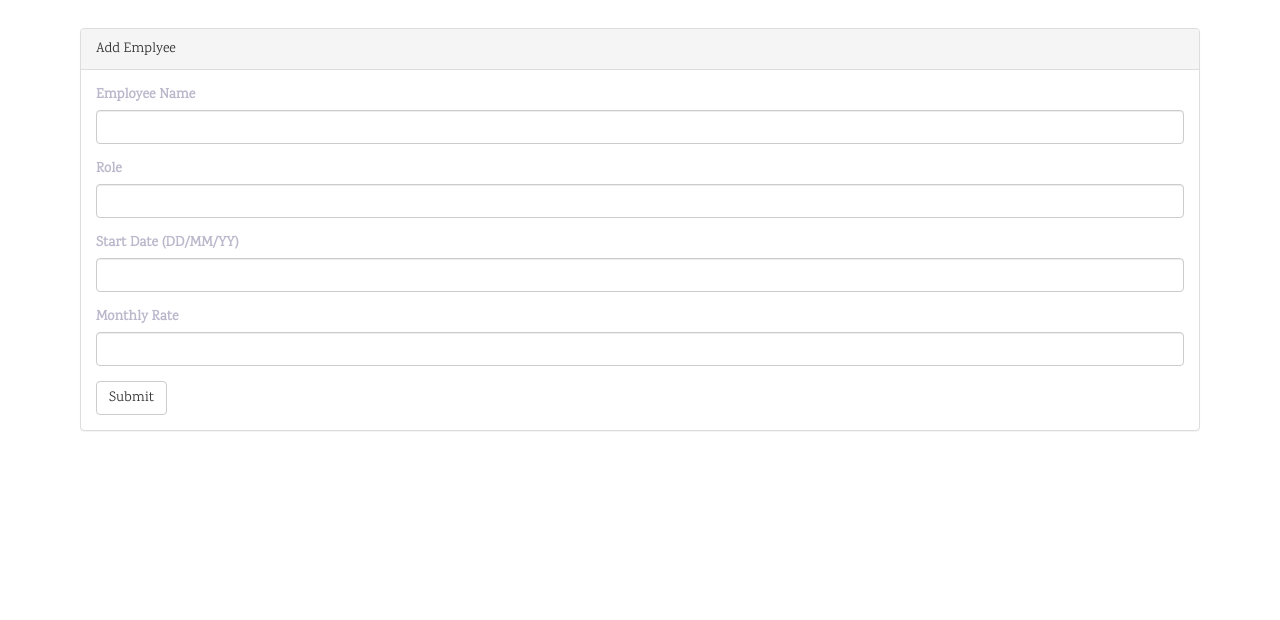
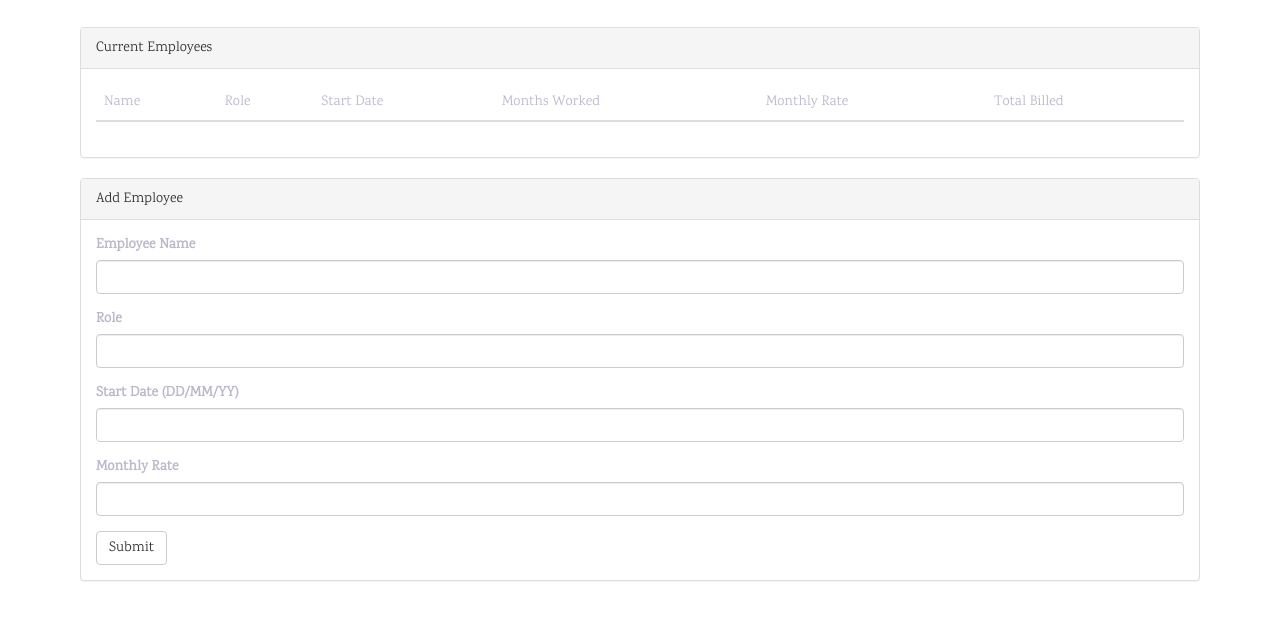
Before and after one commit to erodriguez87/EmployeeTrack, a plain HTML site: page index.html in a window 1280 px wide. Shown: the part 126-746 px from the top of the page. Drawn offline with nearby package versions, Linux system fonts and the light colour scheme.

Commit message:
table corrections

```diff
--- a/assets/javascript/app.js
+++ b/assets/javascript/app.js
@@ -27,13 +27,15 @@ $(document).ready(function() {
   console.log(startDate);
   console.log(rate);
 
-  var tBody = $('tbody');
+  var tBody = $('.employee-board');
   var tRow = $('<tr>');
 
   var nameTd = $('<td>').text(name);
   var roleTd = $('<td>').text(role);
   var startTd = $('<td>').text(startDate);
   var rateTd = $('<td>').text(rate);
+
+  console.log(nameTd);
 
   tRow.append(nameTd, roleTd, startTd, rateTd);
   tBody.append(tRow);
--- a/index.html
+++ b/index.html
@@ -24,15 +24,32 @@
 
   <!-- Page grid -->
       <div class="row">
-          <div class="container col-lg-12 col-md-12 col-sm-12 col-xs-12 employee-board">
-            <tBody></tBody>
+          <div class="container col-lg-12 col-md-12 col-sm-12 col-xs-12">
+              <div class="panel panel-default">
+                  <div class="panel-heading">Current Employees</div>
+                    <div class="panel-body">
+                      <table class="table">
+                        <thead>
+                        <th>Name</th>
+                        <th>Role</th>
+                        <th>Start Date</th>
+                        <th>Months Worked</th>
+                        <th>Monthly Rate</th>
+                        <th>Total Billed</th>
+                        </thead>
+
+                        <tbody class = "employee-board"></tbody>
+
+                      </table>
+                    </div>
+                  </div>
           </div>
 
 
       </div>
 
       <div class="panel panel-default">
-        <div class="panel-heading">Add Emplyee</div>
+        <div class="panel-heading">Add Employee</div>
         <div class="panel-body">
           <div class="form-group">
             <label for="name">Employee Name</label>
```
